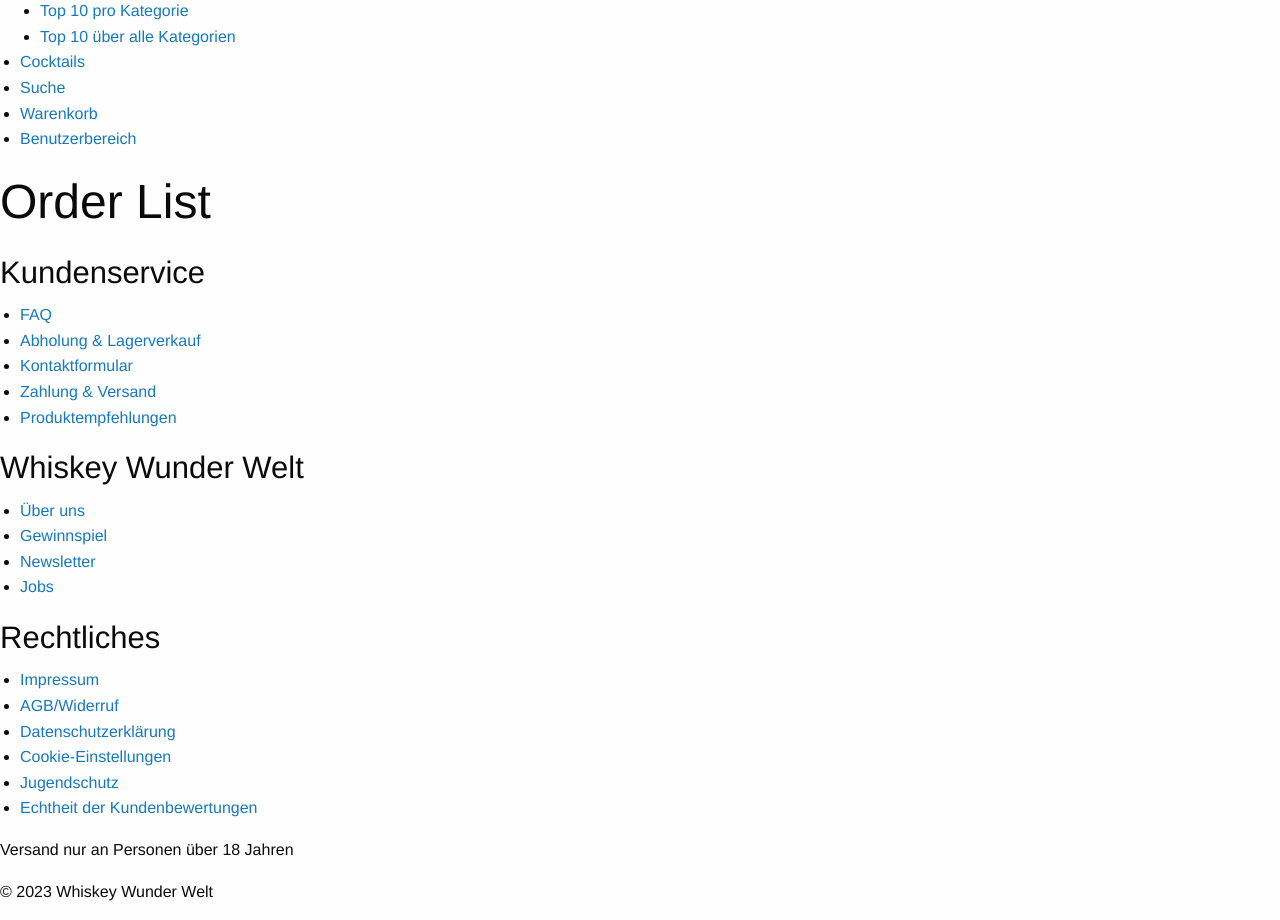
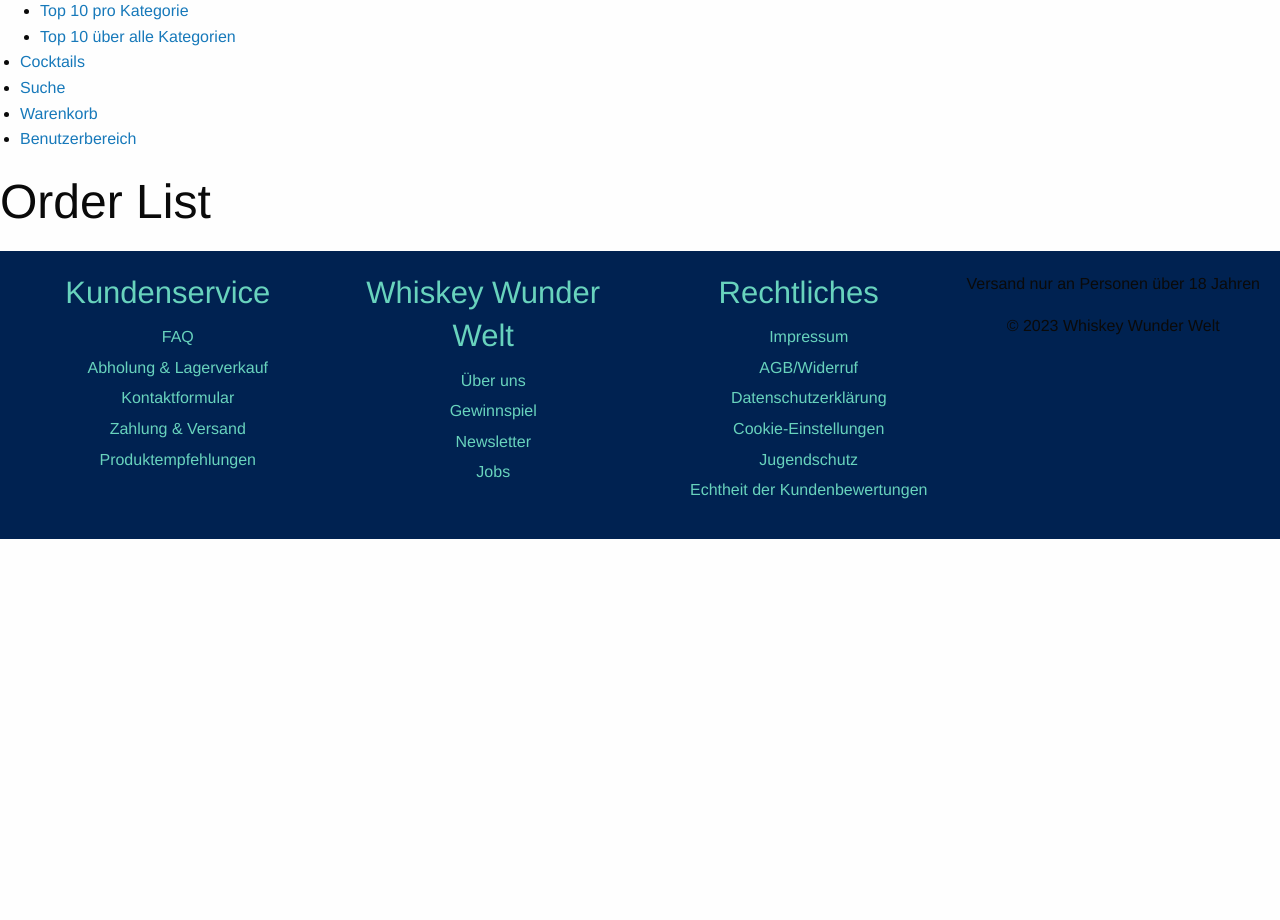
Before and after one commit to phaup/WhiskeyWunderWelt_django, a Django app: page /orders/ in a window 1280 px wide. Shown: the part 533-1453 px from the top of the page. After the commit the page ends 1072 px from the top, so only its background shows below. Run offline with Django 4.2, Linux system fonts and the light colour scheme; data that the repository does not hold is empty; parts of the project's set-up code (start-up, migrations or seed data) failed here and were passed over; some libraries are stand-ins or nearby versions.

Commit message:
commit_header,footer,stylescss

```diff
--- a/django_start/django_start/models.py
+++ b/django_start/django_start/models.py
@@ -8,7 +8,7 @@
     category = models.CharField(max_length=100)
     price = models.DecimalField(max_digits=10, decimal_places=2)
     description = models.TextField()
-    image = models.ImageField(upload_to='products/')
+    image = models.ImageField(upload_to='products/', blank=True, null=True)
 #        def __str__(self):
 #            return self.name
 
--- a/django_start/django_start/settings.py
+++ b/django_start/django_start/settings.py
@@ -11,6 +11,7 @@
 """
 
 from pathlib import Path
+import os
 
 # Build paths inside the project like this: BASE_DIR / 'subdir'.
 BASE_DIR = Path(__file__).resolve().parent.parent
@@ -129,6 +130,5 @@
 
 SITE_ID = 1
 
-
-MEDIA_URL = '/media/'
-MEDIA_ROOT = os.path.join(BASE_DIR, 'media')
+#MEDIA_URL = '/media/'
+#MEDIA_ROOT = os.path.join(BASE_DIR, 'media')
--- a/django_start/django_start/urls.py
+++ b/django_start/django_start/urls.py
@@ -28,5 +28,5 @@
     path('imprint/', views.imprint, name='imprint'),
 ]
 
-if settings.DEBUG:
-    urlpatterns += static(settings.MEDIA_URL, document_root=settings.MEDIA_ROOT)
+#if settings.DEBUG:
+#    urlpatterns += static(settings.MEDIA_URL, document_root=settings.MEDIA_ROOT)
--- /dev/null
+++ b/django_start/static/styles.css
@@ -0,0 +1,35 @@
+/* Stil für den Footer */
+footer {
+    background-color: #002251;
+    padding: 20px;
+    display: flex; /* Anwendung von Flexbox */
+    justify-content: space-between; /* Elemente nebeneinander anordnen */
+    flex-wrap: wrap; /* Bei Bedarf umbruchfähig machen */
+    text-align: center;
+}
+
+/* Stil für die einzelnen Abschnitte im Footer */
+.footer-section {
+    flex: 1; /* Gleichmäßige Verteilung des verfügbaren Platzes */
+    margin-right: 20px; /* Abstand zwischen den Abschnitten */
+}
+
+.footer-section h3 {
+    margin-bottom: 10px;
+    color: #68d3bd;
+}
+
+/* Stil für die Links im Footer */
+.footer-section ul {
+    list-style: none;
+    padding: 0;
+}
+
+.footer-section ul li {
+    margin-bottom: 5px;
+}
+
+.footer-section a {
+    color: #68d3bd;
+    text-decoration: none;
+}
```
Also changed, not shown: django_start/django_start/templates/django_start/start_page.html (+6 -2 lines), django_start/db.sqlite3, django_start/django_start/migrations/0003_product_image.py (added), 3 other files.
